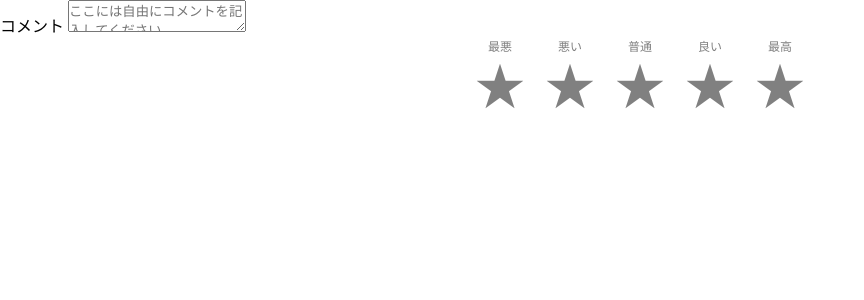
After one commit to yuichi0113/kimazuin, a Flask app: template templates/star.html in a window 1280 px wide. The commit adds this page. Shown: the top 300 px of the page, without its empty margins (0-864 px from the left). Run offline with Flask 2, Linux system fonts and the light colour scheme; the template is opened without the code that fills it, so the values that code supplies are empty.

Commit message:
Added star

```diff
--- a/app.py
+++ b/app.py
@@ -16,6 +16,10 @@ def helloWorld():
 def template():
     return render_template("top.html")
 
+@app.route("/star")
+def achievement():
+    return render_template("star.html")
+
 @app.errorhandler(404)
 def notfound(code):
     return "404ページだよ。ごめんね"
--- a/static/css/style.css
+++ b/static/css/style.css
@@ -12,3 +12,38 @@ header {
 .title {
     text-align: center;
 }
+
+/* starクラスのCSS */
+.evaluation {
+    display: flex;
+    flex-direction: row-reverse;
+    justify-content: center;
+}
+
+.evaluation input[type='radio'] {
+    display: none;
+}
+
+.evaluation label {
+    position: relative;
+    padding: 10px 10px 0;
+    color: gray;
+    cursor: pointer;
+    font-size: 50px;
+}
+
+.evaluation label .text {
+    position: absolute;
+    left: 0;
+    top: 0;
+    right: 0;
+    text-align: center;
+    font-size: 12px;
+    color: gray;
+}
+
+.evaluation label:hover,
+.evaluation label:hover~label,
+.evaluation input[type='radio']:checked~label {
+    color: #ffcc00;
+}
--- /dev/null
+++ b/templates/star.html
@@ -0,0 +1,26 @@
+{% extends 'index.html' %}
+{% block content %}
+<div class="memo">
+    <label for="comment">コメント</label>
+    <textarea id="comment" name="comment" placeholder="ここには自由にコメントを記入してください"></textarea>
+</div>
+
+<!-- 評価クラス -->
+<div class="star">
+    <form type="get" action="#">
+        <div class="evaluation">
+            <input id="star1" type="radio" name="star" value="5" />
+            <label for="star1"><span class="text">最高</span>★</label>
+            <input id="star2" type="radio" name="star" value="4" />
+            <label for="star2"><span class="text">良い</span>★</label>
+            <input id="star3" type="radio" name="star" value="3" />
+            <label for="star3"><span class="text">普通</span>★</label>
+            <input id="star4" type="radio" name="star" value="2" />
+            <label for="star4"><span class="text">悪い</span>★</label>
+            <input id="star5" type="radio" name="star" value="1" />
+            <label for="star5"><span class="text">最悪</span>★</label>
+        </div>
+    </form>
+</div>
+
+{% endblock %}
```
